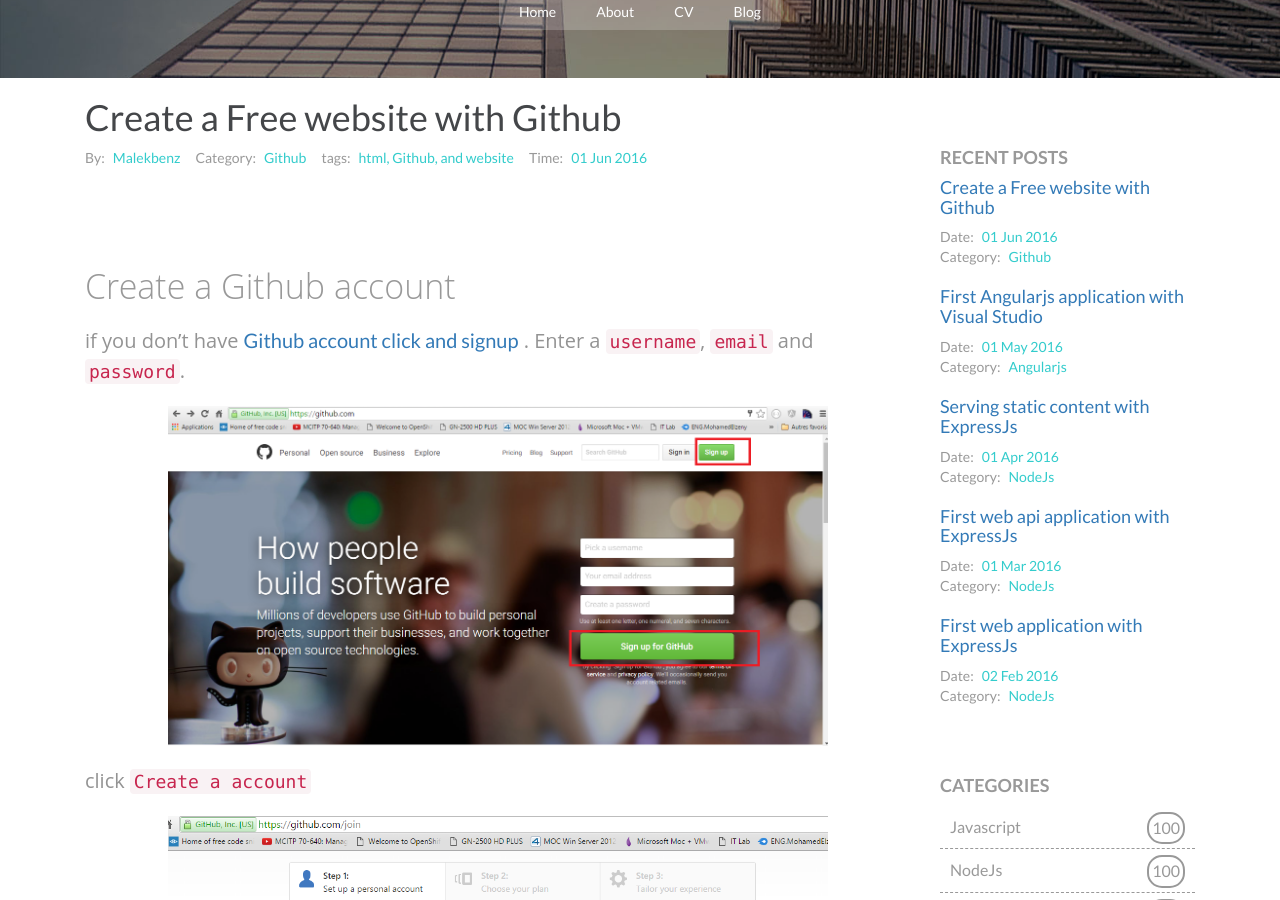
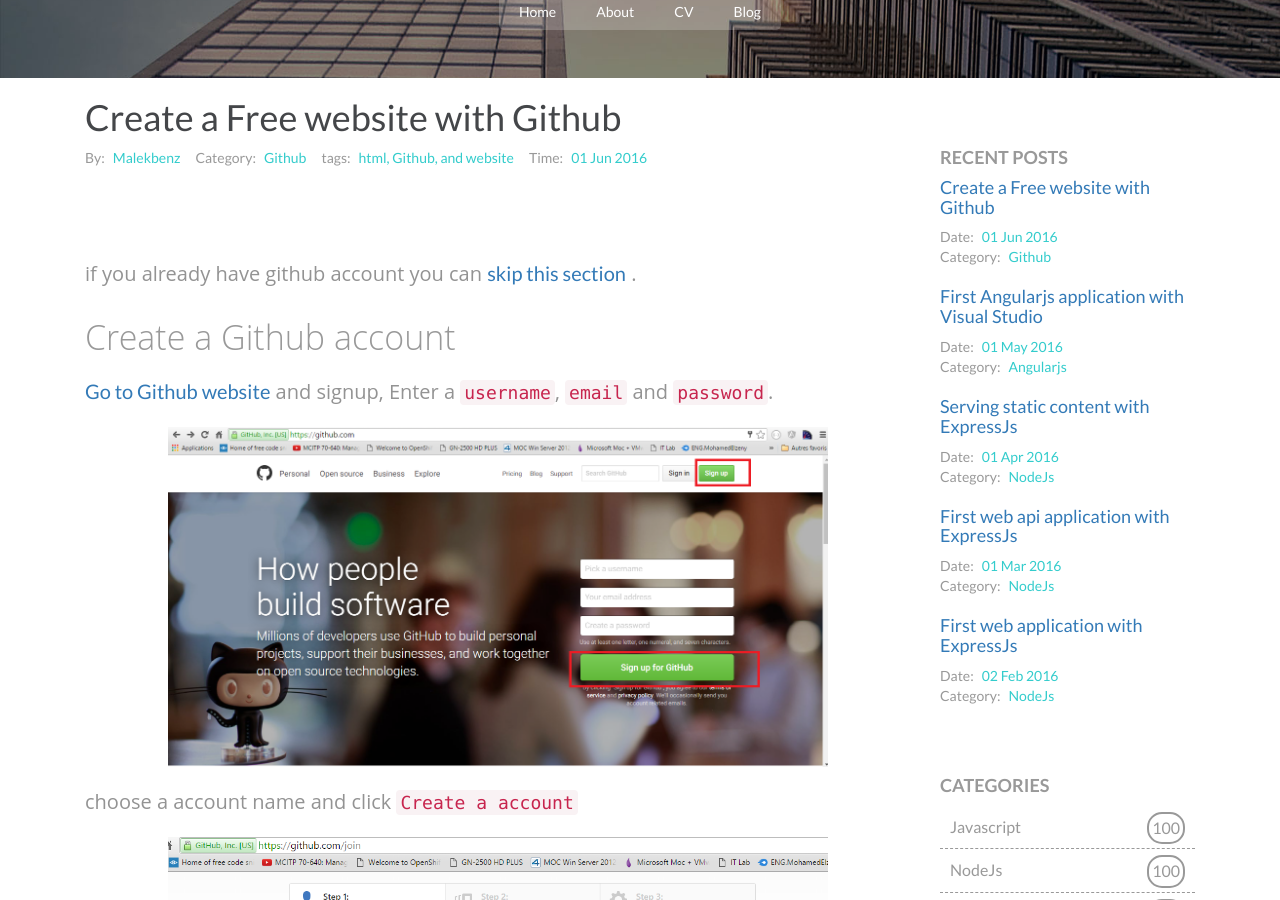
Before and after one commit to malekbenz/malekbenz, a Jekyll site: the page built from _posts/2016-06-01-Create-free-website-with-github.md, in a window 1280 px wide and 900 px high, scrolled down 282 px. Built offline with Jekyll 4.4.1, drawn with Linux system fonts in a browser that asks for light colours; nearby versions of some CDN libraries; comment, search, counter and statistics services are not loaded; some of the changed text lies outside the part shown.

Commit message:
modif post github

```diff
--- a/_posts/2016-06-01-Create-free-website-with-github.md
+++ b/_posts/2016-06-01-Create-free-website-with-github.md
@@ -10,15 +10,16 @@ categories: ['html',  'NodeJs', 'Angularjs']
 ---
 
 
+if you already have github account you can  [skip this section](#/Create new repository) .
+
 ## Create a Github account
 
 
-if you don't have [Github account click and signup](https://github.com/) .
-Enter a `username`, `email` and `password`.
+[Go to Github website](https://github.com/) and signup, Enter a `username`, `email` and `password`.
 
 ![CMD](/images/github/01.png){:class="img-responsive" :max-width="80%"}
 
-click `Create a account`
+choose a account name and click `Create a account`
 
 ![CMD](/images/github/02.png){:class="img-responsive" :max-width="80%"}
 
@@ -26,12 +27,12 @@ click continue
 
 ![CMD](/images/github/03.png){:class="img-responsive" :max-width="80%"}
 
-`skip this steps`
+you can `skip this steps`
 
 ![CMD](/images/github/04.png){:class="img-responsive" :max-width="80%"}
 
 
-## Create new repository:
+## Create new repository
 
 Now that you have a github account Click on start a project :
 
```
